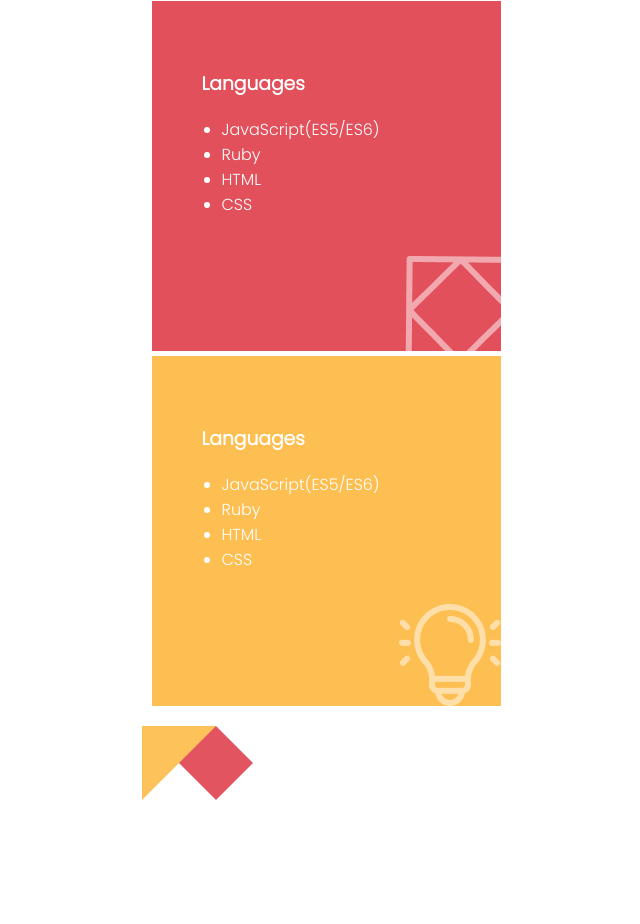
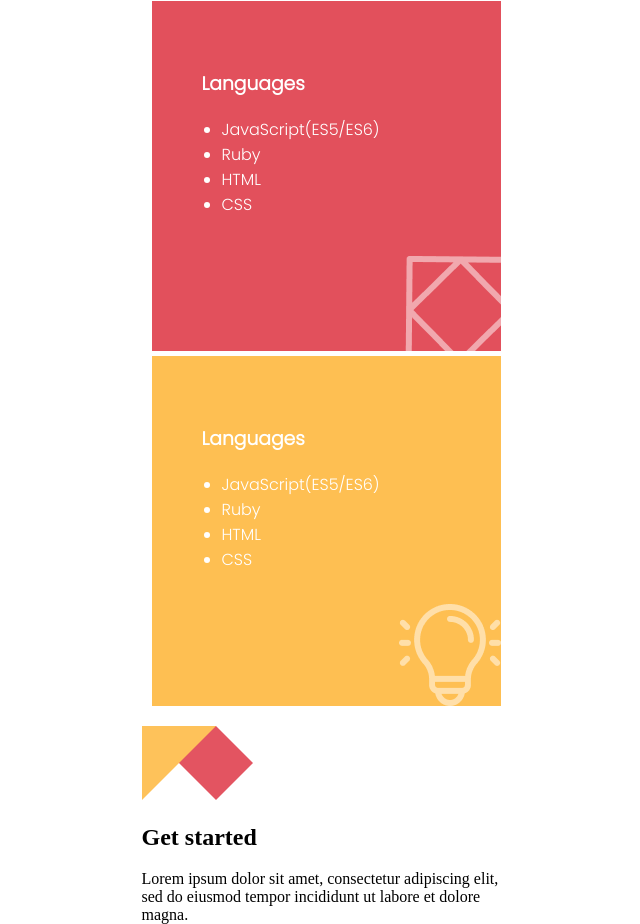
Before and after one commit to SolomonTheCoder/Microverse-Portfolio-mobile-version, a plain HTML site: page index.html in a window 1280 px wide. Shown: the part 4205-5129 px from the top of the page, without its empty margins (311-951 px from the left). Before the commit the page ends 5009 px from the top, so only its background shows below. Drawn offline with nearby package versions, Linux system fonts and the light colour scheme.

Commit message:
update on footer sec

```diff
--- a/index.html
+++ b/index.html
@@ -160,6 +160,12 @@
       </div>
       <section class="Form">
         <img src="img/image_geometry_1.png" alt="" />
+        <div class="footh2">
+          <h2> Get started</h2>
+        </div>
+        <div class="footP">
+          Lorem ipsum dolor sit amet, consectetur adipiscing elit, sed do eiusmod tempor incididunt ut labore et dolore magna.
+        </div>
       </section>
     </main>
   </body>
```
